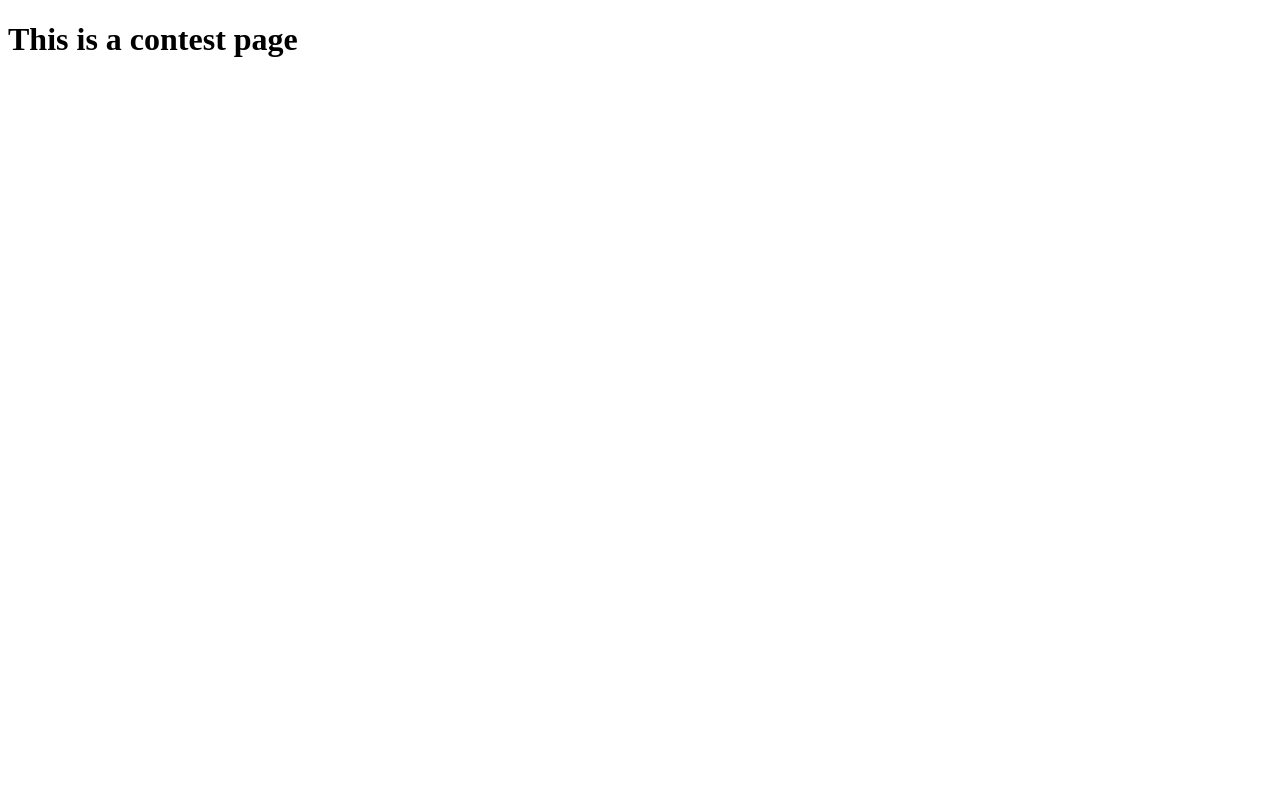
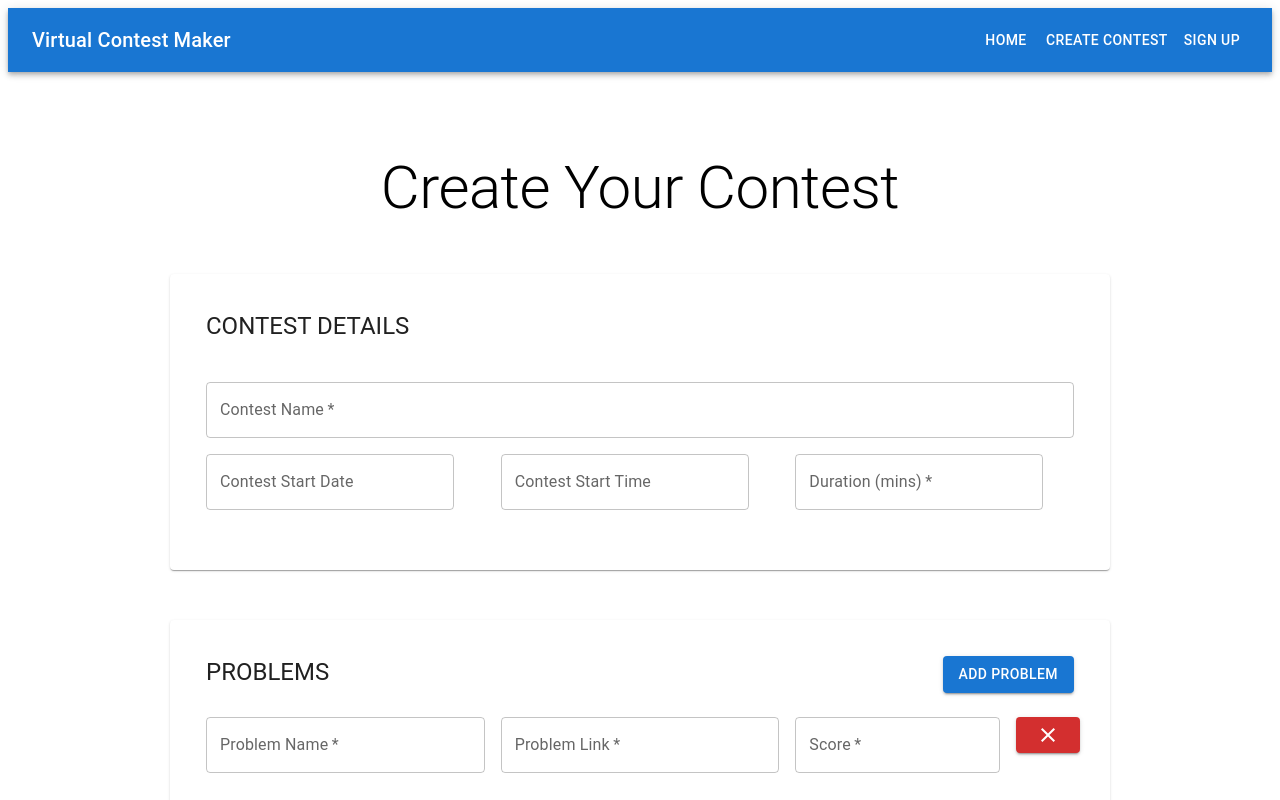
Before and after one commit to arminpatel/vcm-frontend, a React (Vite) app: page /create-contest in a window 1280 px wide. Shown: the top 800 px of the page. Built offline with nearby package versions, Linux system fonts and the light colour scheme.

Commit message:
Create Contest Page (#20)
* add create contest page components

* add utils folder

* add  problem and contest details states and implementation

* add contest duration input

* minor fixes

```diff
--- a/package.json
+++ b/package.json
@@ -17,6 +17,8 @@
     "@mui/icons-material": "^5.11.11",
     "@mui/material": "^5.11.13",
     "@mui/styles": "^5.11.13",
+    "@mui/x-date-pickers": "^6.0.3",
+    "dayjs": "^1.11.7",
     "react": "^18.2.0",
     "react-dom": "^18.2.0",
     "react-router-dom": "^6.9.0"
--- a/src/App.jsx
+++ b/src/App.jsx
@@ -2,13 +2,17 @@ import { Routes, Route } from "react-router-dom";
 import Home from "./pages/Home";
 import CreateContest from "./pages/CreateContest";
 import Contest from "./pages/Contest";
+import { LocalizationProvider } from "@mui/x-date-pickers";
+import { AdapterDayjs } from "@mui/x-date-pickers/AdapterDayjs";
 
 export function App() {
   return (
-    <Routes>
-      <Route path="/" element={<Home />} />
-      <Route path="/create-contest" element={<CreateContest />} />
-      <Route path="/contest" element={<Contest />} />
-    </Routes>
+    <LocalizationProvider dateAdapter={AdapterDayjs}>
+      <Routes>
+        <Route path="/" element={<Home />} />
+        <Route path="/create-contest" element={<CreateContest />} />
+        <Route path="/contest" element={<Contest />} />
+      </Routes>
+    </LocalizationProvider>
   );
 }
--- /dev/null
+++ b/src/components/CreateContestDetails.jsx
@@ -0,0 +1,63 @@
+import React from "react";
+import { Typography, Grid, TextField } from "@mui/material";
+import { DatePicker, TimePicker } from "@mui/x-date-pickers";
+
+const CreateContestDetails = ({
+  addContestName,
+  addContestDate,
+  addContestTime,
+  addContestDuration,
+}) => {
+  return (
+    <>
+      <Typography variant="h5" align="left">
+        CONTEST DETAILS
+      </Typography>
+
+      <Grid container spacing={2}>
+        <Grid item xs={12} sm={12} mt={5}>
+          <TextField
+            id="contest-name"
+            label="Contest Name"
+            onChange={addContestName}
+            fullWidth
+            variant="outlined"
+            required
+          />
+        </Grid>
+
+        <Grid item sm={4}>
+          <DatePicker
+            id="contest-date"
+            label="Contest Start Date"
+            onChange={addContestDate}
+            required
+          />
+        </Grid>
+
+        <Grid item sm={4}>
+          <TimePicker
+            id="contest-time"
+            label="Contest Start Time"
+            onChange={addContestTime}
+            required
+          />
+        </Grid>
+
+        <Grid item sm={4}>
+          <TextField
+            id="contest-duration"
+            label="Duration (mins)"
+            onChange={addContestDuration}
+            type="number"
+            required
+          />
+        </Grid>
+
+        <Grid item xs={12} sm={12}></Grid>
+      </Grid>
+    </>
+  );
+};
+
+export default CreateContestDetails;
--- /dev/null
+++ b/src/components/CreateContestForm.jsx
@@ -0,0 +1,156 @@
+import { Button, Card, CardContent, Typography } from "@mui/material";
+import React, { useState } from "react";
+import CreateContestDetails from "./CreateContestDetails";
+import CreateProblemList from "./CreateProblemList";
+import getMaxId from "../utils/getMaxId";
+import { useNavigate } from "react-router-dom";
+
+const CreateContestForm = () => {
+  const navigate = useNavigate();
+
+  const [contestName, setContestName] = useState("");
+  const [contestStartTime, setContestStartTime] = useState();
+  const [contestStartDate, setContestStartDate] = useState();
+  const [contestDuration, setContestDuration] = useState(0);
+  const [problemCount, setProblemCount] = useState(2);
+  const [problems, setProblems] = useState([
+    {
+      id: 1,
+      name: "",
+      link: "",
+      score: 0
+    },
+    {
+      id: 2,
+      name: "",
+      link: "",
+      score: 0
+    }
+  ]);
+
+  const addContestName = (event) => setContestName(event.target.value);
+  const addContestDate = (date) => setContestStartDate(date);
+  const addContestTime = (time) => setContestStartTime(time);
+  const addContestDuration = (event) => setContestDuration(+event.target.value);
+
+  const addProblem = () => {
+    if (problemCount >= 100) {
+      alert("Reached maximum problem Limit");
+      return;
+    }
+    setProblemCount(problemCount + 1);
+    const maxId = getMaxId(problems);
+    setProblems([...problems, { id: maxId + 1, name: "", link: "", score: 0 }]);
+  };
+
+  const removeProblem = (problemId) => {
+    if (problemCount == 2) return;
+    setProblemCount(problemCount - 1);
+
+    const tempProblems = problems.filter((problem) => {
+      return problem.id !== problemId;
+    });
+    setProblems(tempProblems);
+  };
+
+  const addProblemName = (problemId, name) => {
+    const tempProblems = problems.map((problem) => {
+      if (problem.id !== problemId) {
+        return problem;
+      } else {
+        problem.name = name;
+        return problem;
+      }
+    });
+    setProblems(tempProblems);
+  };
+
+  const addProblemLink = (problemId, link) => {
+    const tempProblems = problems.map((problem) => {
+      if (problem.id !== problemId) {
+        return problem;
+      } else {
+        problem.link = link;
+        return problem;
+      }
+    });
+    setProblems(tempProblems);
+  };
+
+  const addProblemScore = (problemId, score) => {
+    const tempProblems = problems.map((problem) => {
+      if (problem.id !== problemId) {
+        return problem;
+      } else {
+        problem.score = score;
+        return problem;
+      }
+    });
+    setProblems(tempProblems);
+  };
+
+  const submitForm = () => {
+    //TODO: Add API POST REQUEST HERE
+    console.log(
+      contestName,
+      contestStartDate,
+      contestStartTime,
+      contestDuration
+    );
+    console.log(problems);
+  };
+
+  return (
+    <form>
+      <Typography variant="h2" align="center" mt={10}>
+        Create Your Contest
+      </Typography>
+
+      <Card
+        style={{ maxWidth: "900px", margin: "50px  auto", padding: "20px" }}
+      >
+        <CardContent>
+          <CreateContestDetails
+            addContestName={addContestName}
+            addContestDate={addContestDate}
+            addContestTime={addContestTime}
+            addContestDuration={addContestDuration}
+          />
+        </CardContent>
+      </Card>
+
+      <Card
+        style={{ maxWidth: "900px", margin: "50px  auto", padding: "20px" }}
+      >
+        <CardContent>
+          <CreateProblemList
+            addProblem={addProblem}
+            removeProblem={removeProblem}
+            addProblemName={addProblemName}
+            addProblemLink={addProblemLink}
+            addProblemScore={addProblemScore}
+            problemCount={problemCount}
+            problems={problems}
+          />
+        </CardContent>
+      </Card>
+
+      <div
+        style={{
+          width: "100%",
+          display: "flex",
+          justifyContent: "space-evenly"
+        }}
+      >
+        <Button variant="contained" onClick={submitForm}>
+          Create Contest
+        </Button>
+        <Button variant="contained" onClick={() => navigate("/")}>
+          Go Back Home
+        </Button>
+      </div>
+    </form>
+  );
+};
+
+export default CreateContestForm;
--- /dev/null
+++ b/src/components/CreateProblem.jsx
@@ -0,0 +1,60 @@
+import React from "react";
+import { Grid, TextField, Button } from "@mui/material";
+import CloseIcon from "@mui/icons-material/Close";
+
+const CreateProblem = ({
+  problem,
+  removeProblem,
+  addProblemName,
+  addProblemLink,
+  addProblemScore,
+}) => {
+  return (
+    <>
+      <Grid item xs={4} sm={4} mt={3}>
+        <TextField
+          id="problem-name"
+          label="Problem Name"
+          onChange={(event) => {
+            addProblemName(problem.id, event.target.value);
+          }}
+          fullWidth
+          required
+        />
+      </Grid>
+      <Grid item xs={4} sm={4} mt={3}>
+        <TextField
+          id="problem-link"
+          label="Problem Link"
+          onChange={(event) => {
+            addProblemLink(problem.id, event.target.value);
+          }}
+          fullWidth
+          required
+        ></TextField>
+      </Grid>
+      <Grid item xs={3} sm={3} mt={3}>
+        <TextField
+          id="problem-score"
+          label="Score"
+          onChange={(event) => {
+            addProblemScore(problem.id, event.target.value);
+          }}
+          fullWidth
+          required
+        ></TextField>
+      </Grid>
+      <Grid item xs={1} sm={1} mt={3}>
+        <Button
+          variant="contained"
+          color="error"
+          onClick={() => removeProblem(problem.id)}
+        >
+          <CloseIcon fontSize="medium" />
+        </Button>
+      </Grid>
+    </>
+  );
+};
+
+export default CreateProblem;
--- /dev/null
+++ b/src/components/CreateProblemList.jsx
@@ -0,0 +1,47 @@
+import React from "react";
+import { Typography, Button, Grid } from "@mui/material";
+import CreateProblem from "./CreateProblem";
+
+const CreateProblemList = ({
+  addProblem,
+  removeProblem,
+  addProblemName,
+  addProblemLink,
+  addProblemScore,
+  problemCount,
+  problems,
+}) => {
+  return (
+    <>
+      <div style={{ display: "flex", justifyContent: "space-between" }}>
+        <Typography variant="h5" align="left">
+          PROBLEMS
+        </Typography>
+
+        <Button variant="contained" align="right" onClick={addProblem}>
+          Add Problem
+        </Button>
+      </div>
+
+      <Grid container spacing={2}>
+        {problems.map((problem) => {
+          return (
+            <CreateProblem
+              key={problem.id}
+              problem={problem}
+              removeProblem={removeProblem}
+              addProblemName={addProblemName}
+              addProblemLink={addProblemLink}
+              addProblemScore={addProblemScore}
+            />
+          );
+        })}
+        <Typography mt={3} variant="h6">
+          Total Problems: {problemCount}
+        </Typography>
+      </Grid>
+    </>
+  );
+};
+
+export default CreateProblemList;
--- a/src/pages/CreateContest.jsx
+++ b/src/pages/CreateContest.jsx
@@ -1,7 +1,14 @@
 import React from "react";
+import { Navbar } from "../components/Navbar";
+import CreateContestForm from "../components/CreateContestForm";
 
 const CreateContest = () => {
-  return <h1>This is a contest page</h1>;
+  return (
+    <>
+      <Navbar />
+      <CreateContestForm />
+    </>
+  );
 };
 
 export default CreateContest;
--- /dev/null
+++ b/src/utils/getMaxId.js
@@ -0,0 +1,9 @@
+const getMaxId = (problems) => {
+  const ids = problems.map((problem) => {
+    return problem.id;
+  });
+  const maxid = Math.max(...ids);
+  return maxid;
+};
+
+export default getMaxId;
```
Also changed, not shown: src/pages/Contest.jsx (+34 -34 lines), 1 other file (tests, documents, lock files or other folders).
